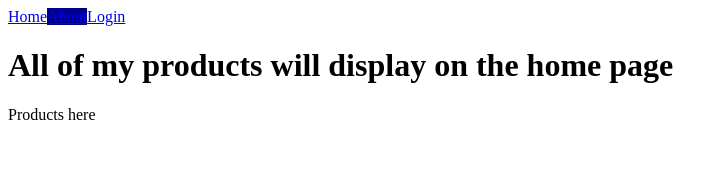
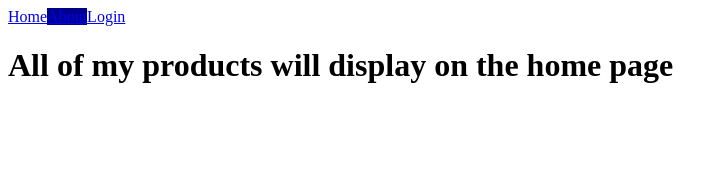
Before and after one commit to hpmarsle/happyskin, a React (Create React App) app: page /about in a window 1280 px wide. Shown: the top 196 px of the page, without its empty margins (0-728 px from the left). Built offline with nearby package versions, Linux system fonts and the light colour scheme; no server answers.

Commit message:
create routes, one for home page, and one for each product show page

```diff
--- a/src/containers/ProductsContainer.js
+++ b/src/containers/ProductsContainer.js
@@ -2,6 +2,8 @@ import React, { Component } from 'react'
 import { fetchProducts } from '../actions/products'
 import { connect } from 'react-redux'
 import Products from '../components/Products'
+import ProductPage from '../components/ProductPage'
+import { Route } from 'react-router-dom'
 
 class ProductsContainer extends Component {
     componentDidMount() {
@@ -13,8 +15,8 @@ class ProductsContainer extends Component {
         return (
             <div>
                 <h1>All of my products will display on the home page</h1>
-
-                <Products products={this.props.products} />
+                <Route exact path='/products/:id' render={(routerProps) => <ProductPage {...routerProps} products={this.props.products} /> } />
+                <Route exact path='/' render={() => <Products products={this.props.products} /> } />
             </div>
         )
     }
```
